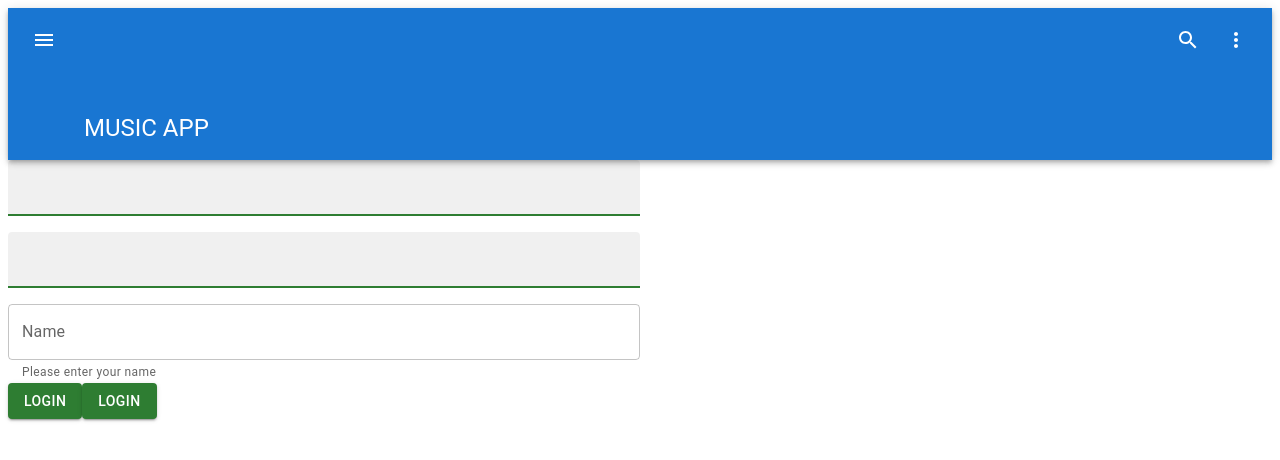
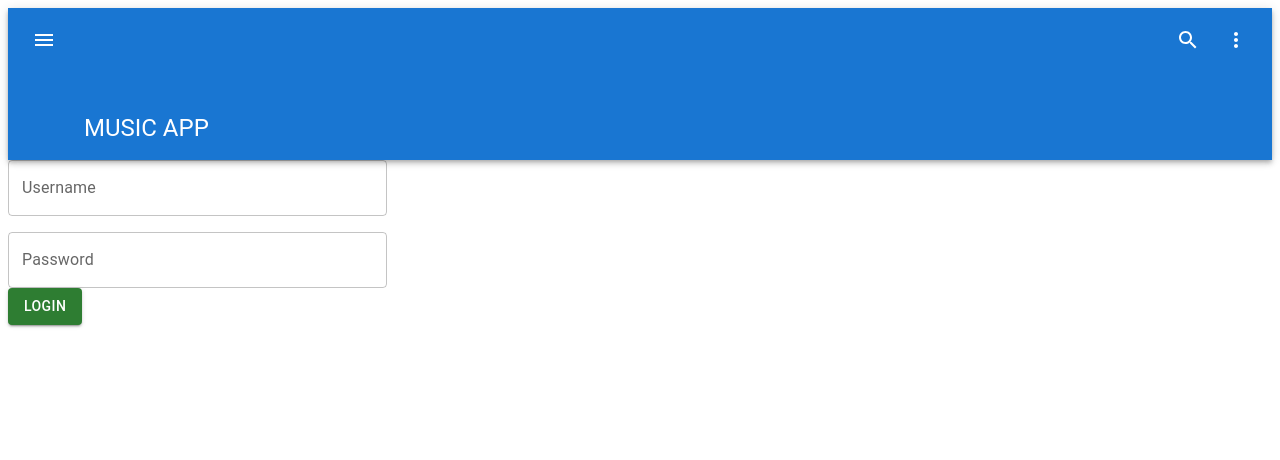
Before and after one commit to jfranco3/music_app1, a React (Create React App) app: page / in a window 1280 px wide. Shown: the top 460 px of the page. Built offline with nearby package versions, Linux system fonts and the light colour scheme.

Commit message:
added components

```diff
--- a/src/App.js
+++ b/src/App.js
@@ -60,35 +60,18 @@ export default function ProminentAppBar() {
         </AppBar>
       </Box>
 
-      <Stack spacing={2} sx={{ width: "100 px" }}>
+      <Stack spacing={2}>
         <TextField
-          className="login-text"
-          variant="filled"
-          color="success"
-          focused
-          sx={{ width: "50%" }}
+          id="demo-helper-text-misaligned"
+          label="Username"
+          sx={{ width: "30%" }}
         />
         <TextField
-          className="login-text"
-          variant="filled"
-          color="success"
-          focused
-          sx={{ width: "50%" }}
-        />
-        <TextField
-          helperText="Please enter your name"
           id="demo-helper-text-misaligned"
-          label="Name"
-          sx={{ width: "50%" }}
+          label="Password"
+          sx={{ width: "30%" }}
         />
       </Stack>
-
-      <Button variant="contained" color="success">
-        LOGIN
-      </Button>
-
-
-
 
       <Button variant="contained" color="success">
         LOGIN
```
Also changed, not shown: src/Components/ProminentAppBar.js (added, +81 -0 lines), src/Components/Dashboard.js (added).
